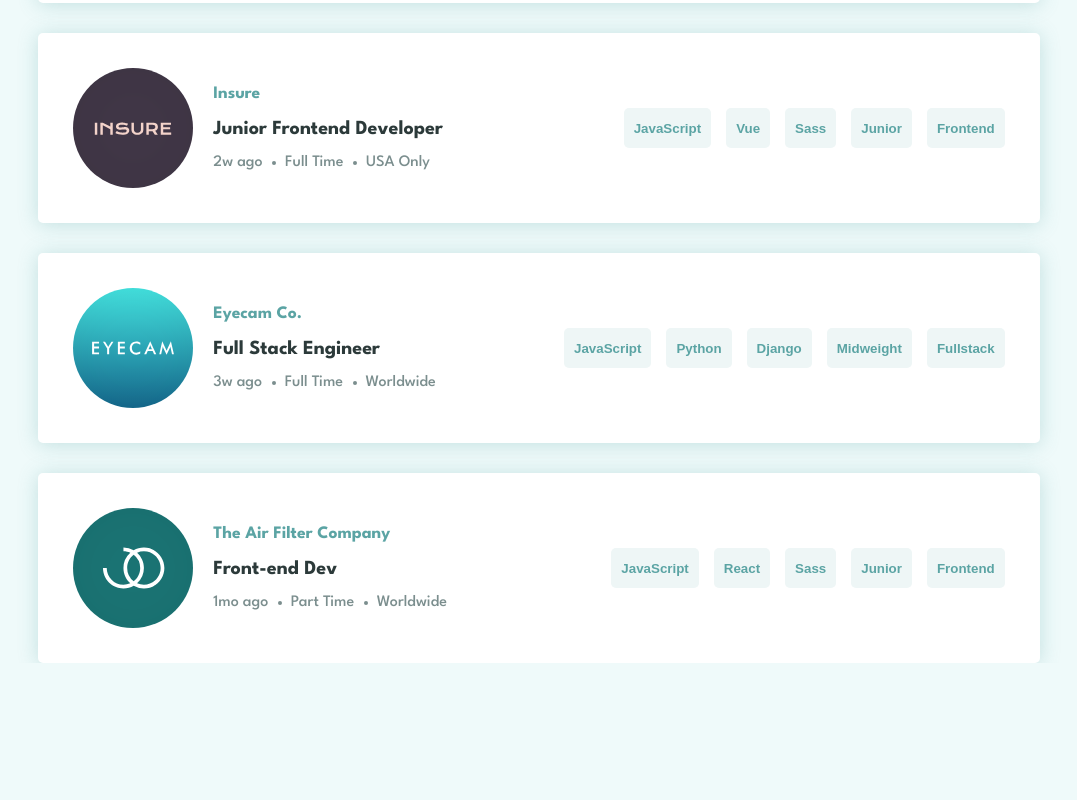
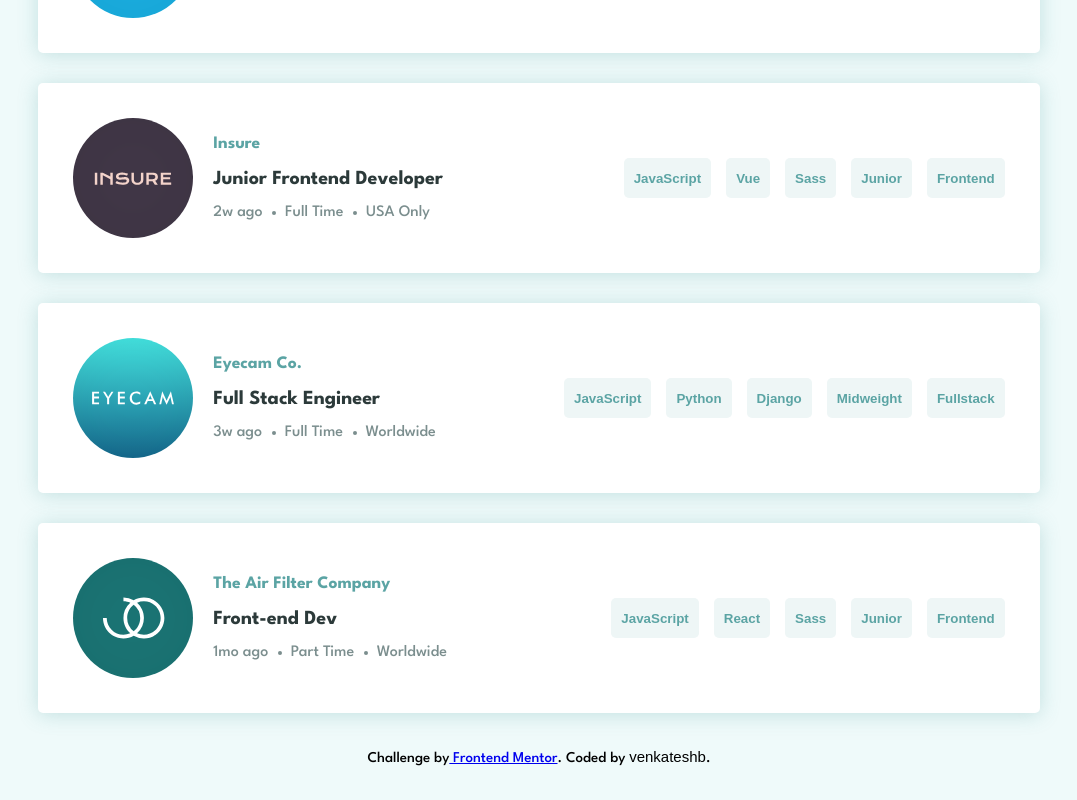
Before and after one commit to venkateshbaddela/job-listings-app, a React (Create React App) app: page / in a window 1280 px wide. Shown: the part 1857-2657 px from the top of the page, without its empty margins (101-1178 px from the left). Before the commit the page ends 2520 px from the top, so only its background shows below. Built offline with nearby package versions, Linux system fonts and the light colour scheme.

Commit message:
make changes in css

```diff
--- a/src/App.module.css
+++ b/src/App.module.css
@@ -1,7 +1,8 @@
 .jobApp {
   display: grid;
-  grid-template-rows: 30rem max-content;
+  grid-template-rows: minmax(30rem, max-content) max-content;
   justify-content: center;
+  gap: 5rem;
 }
 
 .background-img {
@@ -15,3 +16,16 @@
   background-size: cover;
   background-position: center;
 }
+
+.attribution {
+  margin: 3.5rem 0;
+  text-align: center;
+  font-size: 1.5rem;
+  font-family: inherit;
+}
+
+.btn {
+  border: none;
+  background: none;
+  font-size: 1.5rem;
+}
--- a/src/App.tsx
+++ b/src/App.tsx
@@ -1,15 +1,29 @@
 import Card from "./components/ui/Card";
+import Button from "./components/ui/Button";
 import JobList from "./components/JobList";
 import JobFilterBar from "./components/JobFilterBar";
 import styles from "./App.module.css";
 
 function App() {
   return (
-    <Card className={styles.jobApp}>
-      <Card className={styles["background-img"]}></Card>
-      <JobFilterBar></JobFilterBar>
-      <JobList></JobList>
-    </Card>
+    <>
+      <Card className={styles.jobApp}>
+        <Card className={styles["background-img"]}></Card>
+        <JobFilterBar></JobFilterBar>
+        <JobList></JobList>
+      </Card>
+      <Card className={styles.attribution}>
+        {"Challenge by"}
+        <a
+          href="https://www.frontendmentor.io?ref=challenge"
+          target="_blank"
+          rel="noreferrer"
+        >
+          {" Frontend Mentor"}
+        </a>
+        {". Coded by"} <Button className={styles.btn}>{"venkateshb"}</Button>.
+      </Card>
+    </>
   );
 }
 
--- a/src/components/JobFilterBar.module.css
+++ b/src/components/JobFilterBar.module.css
@@ -1,5 +1,5 @@
 .filter {
-  height: 5.5rem;
+  min-height: 5.5rem;
   margin-left: 3rem;
   margin-right: 3rem;
   margin-top: calc(250px - 2.5rem);
@@ -9,12 +9,14 @@
   box-shadow: 0 0.15rem 2rem rgba(91, 164, 164, 0.3);
   display: flex;
   justify-content: space-between;
+  gap: 2rem;
   cursor: pointer;
 }
 
 .filter-btns {
   display: flex;
   align-content: center;
+  flex-wrap: wrap;
   gap: 2rem;
 }
 
--- a/src/components/SingleJob.tsx
+++ b/src/components/SingleJob.tsx
@@ -8,6 +8,7 @@ interface SingleJobProps {
 }
 
 const SingleJob: React.FC<SingleJobProps> = ({ job }) => {
+  console.log(job.logo);
   return (
     <Card className={styles.job}>
       <img src={job.logo} alt="company logo" className={styles["job-img"]} />
--- a/src/components/ui/Button.tsx
+++ b/src/components/ui/Button.tsx
@@ -3,7 +3,7 @@ import React from "react";
 interface ButtonProps {
   children: React.ReactNode;
   className: string;
-  onClick: () => void;
+  onClick?: () => void;
 }
 
 const Button: React.FC<ButtonProps> = ({ children, className, onClick }) => {
--- a/src/index.module.css
+++ b/src/index.module.css
@@ -29,7 +29,7 @@ body {
   display: grid;
 }
 
-@media only screen and (max-width: 350px) {
+@media only screen and (max-width: 375px) {
   html {
     font-size: 50%;
   }
```
